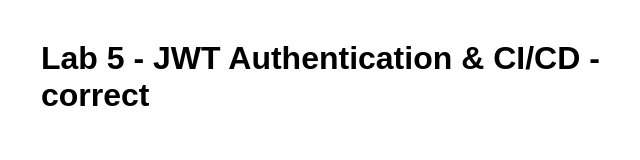
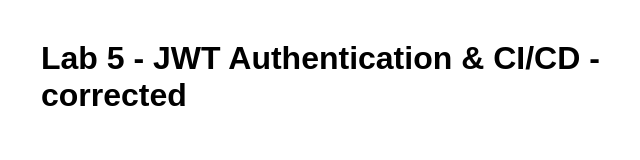
Before and after one commit to saiquwi/ws-lab5, a website: page index.html in a window 1280 px wide. Shown: the full height of the page, 299-939 px from the left. Drawn offline with Linux system fonts and the light colour scheme.

Commit message:
fix: integration tests 2

```diff
--- a/index.html
+++ b/index.html
@@ -16,7 +16,7 @@
 </head>
 <body>
     <div class="container">
-        <h1>Lab 5 - JWT Authentication & CI/CD - correct</h1>
+        <h1>Lab 5 - JWT Authentication & CI/CD - corrected</h1>
     </div>
 </body>
 </html>
```
Also changed, not shown: tests/integration/auth.integration.test.js (+1 -1 lines).
